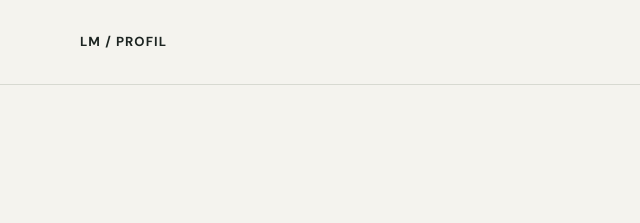
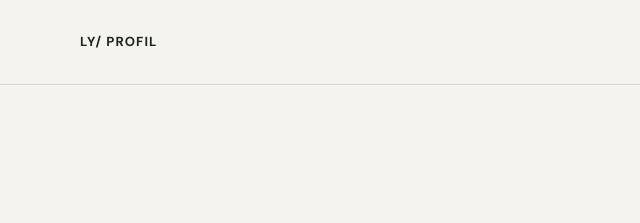
Before and after one commit to layyisbravaska/WAD_Halaman_Profil_Layyisatul_Masruroh_26120300004, a plain HTML site: page index.html in a window 1280 px wide. Shown: the top 223 px of the page, 0-640 px from the left. Drawn offline with nearby package versions, Linux system fonts and the light colour scheme.

Commit message:
Change navbar logo text from LM to LY

```diff
--- a/index.html
+++ b/index.html
@@ -26,7 +26,7 @@
           class="wordmark"
           href="#beranda"
           aria-label="Layyisatul Masruroh, ke beranda"
-          >LM / Profil</a
+          >LY/ Profil</a
         >
         <nav class="site-nav" aria-label="Navigasi utama">
           <ul>
```
